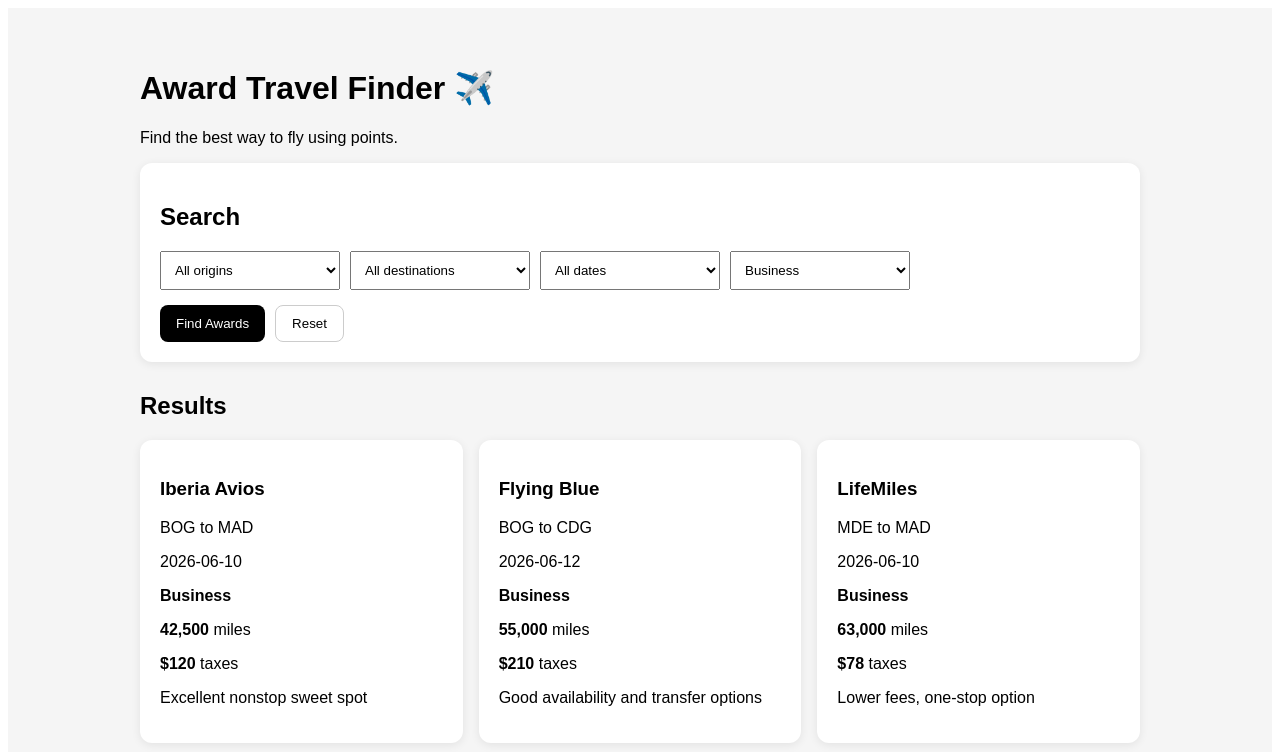
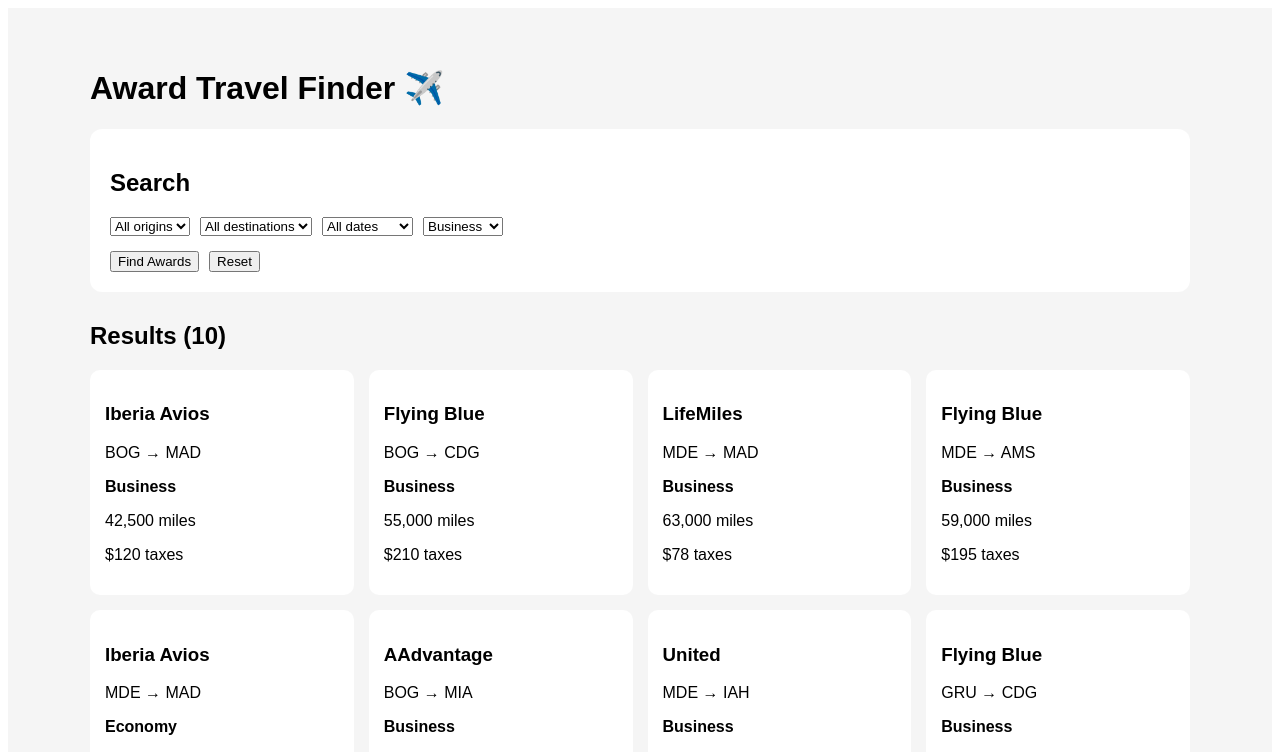
Before and after one commit to mattdemopoulos-ai/award-travel-finder, a Next.js app: page / in a window 1280 px wide. Shown: the top 752 px of the page. Built offline with nearby package versions, Linux system fonts and the light colour scheme.

Commit message:
Refactor search logic and update UI components
Refactor award travel search functionality and enhance UI.

```diff
--- a/pages/index.js
+++ b/pages/index.js
@@ -1,57 +1,45 @@
 import { useState } from "react";
 
+// 🔹 Generate dates through Feb 2027
+function generateDates() {
+  const dates = [];
+  const start = new Date("2026-06-01");
+  const end = new Date("2027-02-28");
+
+  let current = start;
+  while (current <= end) {
+    const yyyy = current.getFullYear();
+    const mm = String(current.getMonth() + 1).padStart(2, "0");
+    const dd = String(current.getDate()).padStart(2, "0");
+
+    dates.push(`${yyyy}-${mm}-${dd}`);
+    current.setDate(current.getDate() + 7); // weekly intervals (cleaner UX)
+  }
+
+  return dates;
+}
+
+const dateOptions = generateDates();
+
+// 🔹 Expanded dataset
 const allResults = [
-  {
-    program: "Iberia Avios",
-    origin: "BOG",
-    destination: "MAD",
-    date: "2026-06-10",
-    cabin: "Business",
-    miles: 42500,
-    taxes: 120,
-    notes: "Excellent nonstop sweet spot"
-  },
-  {
-    program: "Flying Blue",
-    origin: "BOG",
-    destination: "CDG",
-    date: "2026-06-12",
-    cabin: "Business",
-    miles: 55000,
-    taxes: 210,
-    notes: "Good availability and transfer options"
-  },
-  {
-    program: "LifeMiles",
-    origin: "MDE",
-    destination: "MAD",
-    date: "2026-06-10",
-    cabin: "Business",
-    miles: 63000,
-    taxes: 78,
-    notes: "Lower fees, one-stop option"
-  },
-  {
-    program: "Flying Blue",
-    origin: "MDE",
-    destination: "AMS",
-    date: "2026-06-15",
-    cabin: "Business",
-    miles: 59000,
-    taxes: 195,
-    notes: "Strong Europe option from Medellin"
-  },
-  {
-    program: "Iberia Avios",
-    origin: "MDE",
-    destination: "MAD",
-    date: "2026-06-10",
-    cabin: "Economy",
-    miles: 25500,
-    taxes: 95,
-    notes: "Economy fallback option"
-  }
+  { program: "Iberia Avios", origin: "BOG", destination: "MAD", cabin: "Business", miles: 42500, taxes: 120 },
+  { program: "Flying Blue", origin: "BOG", destination: "CDG", cabin: "Business", miles: 55000, taxes: 210 },
+  { program: "LifeMiles", origin: "MDE", destination: "MAD", cabin: "Business", miles: 63000, taxes: 78 },
+  { program: "Flying Blue", origin: "MDE", destination: "AMS", cabin: "Business", miles: 59000, taxes: 195 },
+  { program: "Iberia Avios", origin: "MDE", destination: "MAD", cabin: "Economy", miles: 25500, taxes: 95 },
+
+  // New routes
+  { program: "AAdvantage", origin: "BOG", destination: "MIA", cabin: "Business", miles: 30000, taxes: 80 },
+  { program: "United", origin: "MDE", destination: "IAH", cabin: "Business", miles: 35000, taxes: 70 },
+  { program: "Flying Blue", origin: "GRU", destination: "CDG", cabin: "Business", miles: 55000, taxes: 250 },
+  { program: "Iberia Avios", origin: "MEX", destination: "MAD", cabin: "Business", miles: 51000, taxes: 150 },
+  { program: "LifeMiles", origin: "LIM", destination: "MAD", cabin: "Business", miles: 65000, taxes: 85 }
 ];
+
+// 🔹 Airport lists
+const origins = ["ALL", "MDE", "BOG", "GRU", "MEX", "LIM"];
+const destinations = ["ALL", "MAD", "CDG", "AMS", "MIA", "IAH"];
 
 export default function Home() {
   const [origin, setOrigin] = useState("ALL");
@@ -61,14 +49,12 @@
   const [results, setResults] = useState(allResults);
 
   function handleSearch() {
-    const filtered = allResults.filter((result) => {
-      const originMatch = origin === "ALL" || result.origin === origin;
-      const destinationMatch =
-        destination === "ALL" || result.destination === destination;
-      const dateMatch = date === "ALL" || result.date === date;
-      const cabinMatch = cabin === "ALL" || result.cabin === cabin;
-
-      return originMatch && destinationMatch && dateMatch && cabinMatch;
+    const filtered = allResults.filter((r) => {
+      return (
+        (origin === "ALL" || r.origin === origin) &&
+        (destination === "ALL" || r.destination === destination) &&
+        (cabin === "ALL" || r.cabin === cabin)
+      );
     });
 
     setResults(filtered);
@@ -83,161 +69,53 @@
   }
 
   return (
-    <div
-      style={{
-        fontFamily: "Arial, sans-serif",
-        padding: "40px",
-        backgroundColor: "#f5f5f5",
-        minHeight: "100vh"
-      }}
-    >
-      <div style={{ maxWidth: "1000px", margin: "0 auto" }}>
+    <div style={{ fontFamily: "Arial", padding: "40px", background: "#f5f5f5", minHeight: "100vh" }}>
+      <div style={{ maxWidth: "1100px", margin: "0 auto" }}>
         <h1>Award Travel Finder ✈️</h1>
-        <p>Find the best way to fly using points.</p>
 
-        <div
-          style={{
-            backgroundColor: "white",
-            padding: "20px",
-            borderRadius: "12px",
-            marginBottom: "30px",
-            boxShadow: "0 2px 10px rgba(0,0,0,0.08)"
-          }}
-        >
+        <div style={{ background: "white", padding: "20px", borderRadius: "12px", marginBottom: "30px" }}>
           <h2>Search</h2>
 
-          <div
-            style={{
-              display: "flex",
-              gap: "10px",
-              flexWrap: "wrap",
-              marginBottom: "15px"
-            }}
-          >
-            <select
-              value={origin}
-              onChange={(e) => setOrigin(e.target.value)}
-              style={{ padding: "10px", minWidth: "180px" }}
-            >
-              <option value="ALL">All origins</option>
-              <option value="MDE">MDE</option>
-              <option value="BOG">BOG</option>
+          <div style={{ display: "flex", gap: "10px", flexWrap: "wrap" }}>
+            <select value={origin} onChange={(e) => setOrigin(e.target.value)}>
+              {origins.map((o) => <option key={o}>{o === "ALL" ? "All origins" : o}</option>)}
             </select>
 
-            <select
-              value={destination}
-              onChange={(e) => setDestination(e.target.value)}
-              style={{ padding: "10px", minWidth: "180px" }}
-            >
-              <option value="ALL">All destinations</option>
-              <option value="MAD">MAD</option>
-              <option value="CDG">CDG</option>
-              <option value="AMS">AMS</option>
+            <select value={destination} onChange={(e) => setDestination(e.target.value)}>
+              {destinations.map((d) => <option key={d}>{d === "ALL" ? "All destinations" : d}</option>)}
             </select>
 
-            <select
-              value={date}
-              onChange={(e) => setDate(e.target.value)}
-              style={{ padding: "10px", minWidth: "180px" }}
-            >
+            <select value={date} onChange={(e) => setDate(e.target.value)}>
               <option value="ALL">All dates</option>
-              <option value="2026-06-10">2026-06-10</option>
-              <option value="2026-06-12">2026-06-12</option>
-              <option value="2026-06-15">2026-06-15</option>
+              {dateOptions.map((d) => <option key={d}>{d}</option>)}
             </select>
 
-            <select
-              value={cabin}
-              onChange={(e) => setCabin(e.target.value)}
-              style={{ padding: "10px", minWidth: "180px" }}
-            >
+            <select value={cabin} onChange={(e) => setCabin(e.target.value)}>
               <option value="Business">Business</option>
               <option value="Economy">Economy</option>
               <option value="ALL">All cabins</option>
             </select>
           </div>
 
-          <div style={{ display: "flex", gap: "10px" }}>
-            <button
-              onClick={handleSearch}
-              style={{
-                padding: "10px 16px",
-                backgroundColor: "black",
-                color: "white",
-                border: "none",
-                borderRadius: "8px",
-                cursor: "pointer"
-              }}
-            >
-              Find Awards
-            </button>
-
-            <button
-              onClick={handleReset}
-              style={{
-                padding: "10px 16px",
-                backgroundColor: "white",
-                color: "black",
-                border: "1px solid #ccc",
-                borderRadius: "8px",
-                cursor: "pointer"
-              }}
-            >
-              Reset
-            </button>
+          <div style={{ marginTop: "15px" }}>
+            <button onClick={handleSearch} style={{ marginRight: 10 }}>Find Awards</button>
+            <button onClick={handleReset}>Reset</button>
           </div>
         </div>
 
-        <h2>Results</h2>
+        <h2>Results ({results.length})</h2>
 
-        {results.length === 0 ? (
-          <div
-            style={{
-              backgroundColor: "white",
-              padding: "20px",
-              borderRadius: "12px",
-              boxShadow: "0 2px 10px rgba(0,0,0,0.08)"
-            }}
-          >
-            <p>No results found.</p>
-          </div>
-        ) : (
-          <div
-            style={{
-              display: "grid",
-              gridTemplateColumns: "repeat(auto-fit, minmax(260px, 1fr))",
-              gap: "16px"
-            }}
-          >
-            {results.map((result, index) => (
-              <div
-                key={index}
-                style={{
-                  backgroundColor: "white",
-                  padding: "20px",
-                  borderRadius: "12px",
-                  boxShadow: "0 2px 10px rgba(0,0,0,0.08)"
-                }}
-              >
-                <h3>{result.program}</h3>
-                <p>
-                  {result.origin} to {result.destination}
-                </p>
-                <p>{result.date}</p>
-                <p>
-                  <strong>{result.cabin}</strong>
-                </p>
-                <p>
-                  <strong>{result.miles.toLocaleString()}</strong> miles
-                </p>
-                <p>
-                  <strong>${result.taxes}</strong> taxes
-                </p>
-                <p>{result.notes}</p>
-              </div>
-            ))}
-          </div>
-        )}
+        <div style={{ display: "grid", gridTemplateColumns: "repeat(auto-fit, minmax(250px, 1fr))", gap: "15px" }}>
+          {results.map((r, i) => (
+            <div key={i} style={{ background: "white", padding: "15px", borderRadius: "10px" }}>
+              <h3>{r.program}</h3>
+              <p>{r.origin} → {r.destination}</p>
+              <p><strong>{r.cabin}</strong></p>
+              <p>{r.miles.toLocaleString()} miles</p>
+              <p>${r.taxes} taxes</p>
+            </div>
+          ))}
+        </div>
       </div>
     </div>
   );
```
